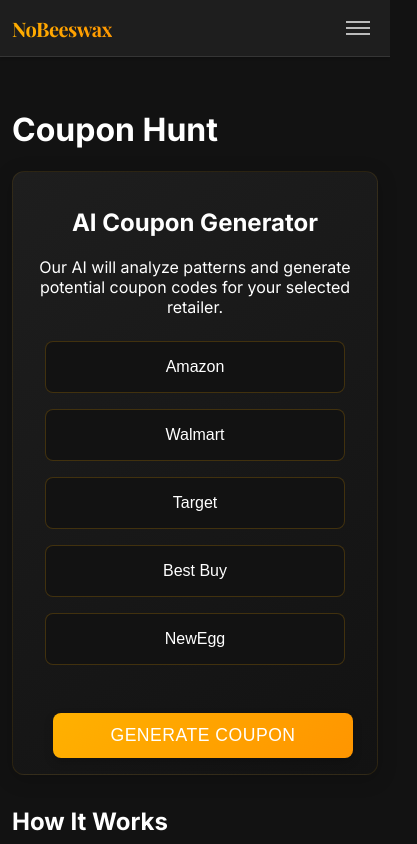
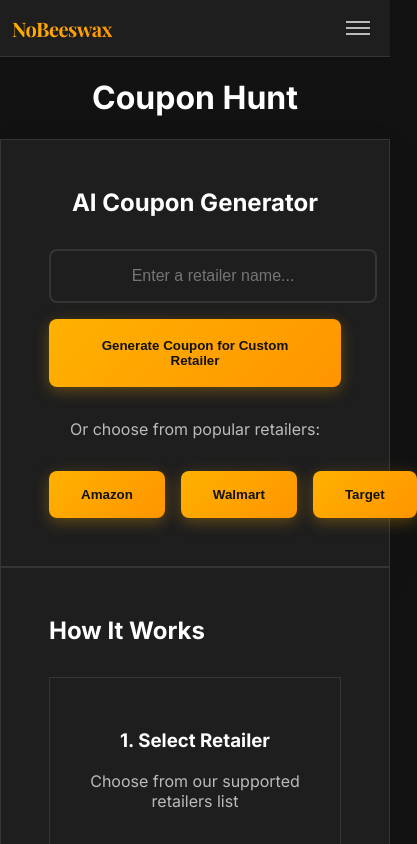
Before and after one commit to tobilobasalawu/NoBeesWax, a React (Vite) app in the folder frontend/: page /hunt in a window 390 px wide. Shown: the top 844 px of the page, 417 px wide, since content can reach past the window. Built offline with nearby package versions, Linux system fonts and the light colour scheme.

Commit message:
Fixed retailer selection bug

```diff
--- a/frontend/src/index.css
+++ b/frontend/src/index.css
@@ -33,13 +33,31 @@
   }
 }
 
+:root {
+  /* Dark theme (default) */
+  --bg-primary: #121212;
+  --text-primary: #ffffff;
+}
+
+/* Light theme */
+body.light-theme {
+  --bg-primary: #f8fafc;
+  --text-primary: #1e293b;
+  --background-dark: #ffffff;
+  --background-light: #f8fafc;
+  --background-lighter: #f1f5f9;
+  --border-color: rgba(0, 0, 0, 0.1);
+  --text-secondary: #64748b;
+}
+
 body {
-  background: var(--background-dark);
+  background: var(--bg-primary);
   color: var(--text-primary);
   font-family: var(--font-primary);
   margin: 0;
   min-height: 100vh;
   overflow-x: hidden;
+  transition: background-color 0.3s ease, color 0.3s ease;
 }
 
 
--- a/frontend/src/pages/CouponHunt.css
+++ b/frontend/src/pages/CouponHunt.css
@@ -1,244 +1,200 @@
-.hunt-container {
-    max-width: 100%;
-    margin: 0;
-    padding: 2rem var(--container-padding);
-    position: relative;
-    animation: fadeIn 0.6s var(--animation-timing) forwards;
+@keyframes fadeIn {
+  from {
+    opacity: 0;
+    transform: translateY(20px);
+  }
+  to {
+    opacity: 1;
+    transform: translateY(0);
+  }
 }
 
-  .generator-card {
-    background: linear-gradient(145deg, var(--background-light), var(--background-dark));
-    border-radius: 0.75rem;
-    box-shadow: 0 4px 20px rgba(0, 0, 0, 0.2);
-    padding: 2rem var(--container-padding);
-    margin-bottom: 2rem;
-    text-align: center;
-    transition: all 0.3s var(--animation-timing);
-    border: 1px solid rgba(255, 177, 0, 0.1);
+/* Theme variables */
+:root {
+  /* Dark theme (default) */
+  --bg-primary: #121212;
+  --bg-card: #1e1e1e;
+  --text-primary: #ffffff;
+  --text-secondary: #a0aec0;
+  --border-color: rgba(255, 255, 255, 0.1);
+  --primary-color: #FFB100;
+  --primary-hover: #FF9500;
+  --gradient-primary: linear-gradient(45deg, #FFB100, #FF9500);
+  --btn-shadow: 0 4px 15px rgba(255, 177, 0, 0.3);
+}
+
+/* Light theme */
+body.light-theme {
+  --bg-primary: #f8fafc;
+  --bg-card: #ffffff;
+  --text-primary: #1e293b;
+  --text-secondary: #4a5568;
+  --border-color: rgba(0, 0, 0, 0.1);
+  --primary-color: #FFB100;
+  --primary-hover: #FF9500;
+  --gradient-primary: linear-gradient(45deg, #FFB100, #FF9500);
+  --btn-shadow: 0 4px 15px rgba(255, 177, 0, 0.3);
+}
+
+/* Card styling */
+.bg-white {
+  background-color: var(--bg-card) !important;
+  border: 1px solid var(--border-color);
+  color: var(--text-primary);
+  padding: 2rem !important;
+  transition: transform 0.3s ease, box-shadow 0.3s ease;
+}
+
+.bg-white:hover {
+  transform: translateY(-4px);
+  box-shadow: 0 10px 30px rgba(0, 0, 0, 0.1);
+}
+
+/* Main generate button styling */
+button.w-full.bg-blue-500 {
+  background: var(--gradient-primary) !important;
+  color: var(--background-dark) !important;
+  box-shadow: var(--btn-shadow);
+  padding: 1.2rem 2rem !important;
+  font-weight: 600;
+  border-radius: 0.5rem;
+  border: none;
+  transition: all 0.3s ease;
+  display: block;
+  margin: 0 auto;
+  max-width: 400px;
   position: relative;
   overflow: hidden;
 }
 
-  .generator-card::before {
-    content: '';
-    position: absolute;
-    top: 0;
-    left: 0;
-    right: 0;
-    bottom: 0;
-    background: radial-gradient(circle at center, rgba(255, 177, 0, 0.1), transparent 70%);
-    opacity: 0;
-    transition: opacity 0.3s var(--animation-timing);
-  }
-
-  .generator-card:hover::before {
-    opacity: 1;
-  }
-
-  .generator-card:hover {
-    transform: translateY(-5px);
-  }
-
-  .retailer-buttons {
-    display: grid;
-    grid-template-columns: repeat(auto-fit, minmax(150px, 1fr));
-    gap: 1rem;
-    margin: 1.5rem auto;
-    max-width: 800px;
-    padding: 0 1rem;
-  }
-
-  .retailer-btn {
-    background: var(--background-dark);
-    color: var(--text-primary);
-    border: 1px solid rgba(255, 177, 0, 0.2);
-    border-radius: 0.5rem;
-    padding: 1rem;
-    font-size: 1rem;
-    cursor: pointer;
-    transition: all 0.3s var(--animation-timing);
-  }
-
-  .retailer-btn:hover {
-    border-color: var(--primary-color);
-    background: var(--background-lighter);
-  }
-
-  .retailer-btn:disabled {
-    opacity: 0.5;
-    cursor: not-allowed;
-  }
-
-  .retailer-select:focus {
-    border-color: var(--primary-color);
-    box-shadow: 0 0 0 2px rgba(255, 177, 0, 0.2);
-    outline: none;
-  }
-
-  .generate-btn {
-    position: relative;
-    display: inline-flex;
-    align-items: center;
-    justify-content: center;
-    gap: 0.5rem;
-    min-width: 180px;
-  }
-
-  .loading-spinner {
-    width: 20px;
-    height: 20px;
-    border: 2px solid rgba(0, 0, 0, 0.3);
-    border-top-color: var(--background-dark);
-    border-radius: 50%;
-    animation: spin 1s linear infinite;
-  }
-
-  @keyframes spin {
-    to { transform: rotate(360deg); }
-  }
-
-  .generating {
-    background: var(--gradient-primary);
-    opacity: 0.8;
-    cursor: not-allowed;
-  }
-
-  .generated-code {
-    margin: 1.5rem var(--container-padding);
-    padding: 1.5rem;
-    background: var(--background-dark);
-    border-radius: 0.5rem;
-    border: 1px solid rgba(255, 177, 0, 0.2);
-    position: relative;
-    overflow: hidden;
-  }
-
-  .generated-code::before {
+button.w-full.bg-blue-500::before {
   content: '';
   position: absolute;
   top: 0;
   left: 0;
   width: 100%;
-    height: 2px;
-    background: var(--gradient-primary);
-    animation: shimmer 2s infinite linear;
+  height: 100%;
+  background: linear-gradient(45deg, transparent, rgba(255, 255, 255, 0.1), transparent);
+  transform: translateX(-100%);
+  transition: transform 0.6s;
 }
 
-  @keyframes shimmer {
-    0% { transform: translateX(-100%); }
-    100% { transform: translateX(100%); }
+button.w-full.bg-blue-500:hover::before {
+  transform: translateX(100%);
 }
 
-  .code-value {
-    font-size: clamp(1.25rem, 5vw, 1.875rem);
-    font-weight: bold;
-    background: var(--gradient-primary);
-    -webkit-background-clip: text;
-    background-clip: text;
-    color: transparent;
-    margin: 1rem 0;
-    word-break: break-all;
-    text-shadow: 0 0 20px rgba(255, 177, 0, 0.3);
+button.w-full.bg-blue-500:hover {
+  transform: translateY(-2px);
+  box-shadow: 0 6px 20px rgba(255, 177, 0, 0.4) !important;
 }
 
-  .generator-card .btn {
-    margin-top: 1.5rem;
-    width: 100%;
-    max-width: 300px;
-    margin-left: auto;
-    margin-right: auto;
-    background: var(--gradient-primary);
-    font-size: 1.1rem;
-    padding: 0.75rem 1.5rem;
-    transition: all 0.3s var(--animation-timing);
+button.w-full.bg-blue-500:active {
+  transform: scale(0.98);
+  box-shadow: 0 2px 10px rgba(255, 177, 0, 0.3) !important;
 }
 
-.generator-card .btn:hover {
-    transform: translateY(-3px);
-    box-shadow: var(--btn-primary-hover-shadow);
+/* Retailer buttons styling */
+.grid button {
+  background: var(--gradient-primary) !important;
+  color: var(--background-dark) !important;
+  padding: 1rem 2rem !important;
+  font-weight: 600;
+  border-radius: 0.5rem;
+  border: none;
+  transition: all 0.2s ease;
+  box-shadow: var(--btn-shadow);
 }
 
-.generator-card .btn:disabled {
-    background: var(--background-lighter);
-    cursor: not-allowed;
-    transform: none;
-    box-shadow: none;
+.grid button:hover {
+  transform: translateY(-2px);
+  box-shadow: 0 6px 20px rgba(255, 177, 0, 0.4) !important;
 }
 
-  .how-it-works {
-    display: grid;
-    gap: 1.5rem;
-    grid-template-columns: 1fr;
-    padding: 0 var(--container-padding);
+.grid button:active {
+  transform: scale(0.98);
+  box-shadow: 0 2px 10px rgba(255, 177, 0, 0.3) !important;
 }
 
-  .step-title {
-    font-weight: 600;
-    margin-bottom: 0.5rem;
+.grid button:disabled {
+  opacity: 0.6;
+  cursor: not-allowed;
+  transform: none !important;
+  box-shadow: none !important;
 }
 
-  .step-description {
-    color: var(--gray-600);
+/* Selected state for retailer buttons */
+.grid button.selected,
+.grid button:focus {
+  background: var(--primary-hover) !important;
+  box-shadow: 0 0 0 3px rgba(255, 177, 0, 0.3) !important;
+  outline: none;
+  transform: none;
 }
 
-  #generateCodeBtn{
-  margin-left: 1rem;
+/* Focus state for main generate button */
+button.w-full.bg-blue-500:focus {
+  outline: none;
+  box-shadow: 0 0 0 3px rgba(255, 177, 0, 0.3) !important;
 }
 
-  @media (min-width: 768px) {
-    .how-it-works {
-      grid-template-columns: repeat(3, 1fr);
-    }
-  }
-
-  @media (max-width: 480px) {
-    .generator-card {
+/* Input container */
+.mb-6 {
+  max-width: 600px;
+  margin: 0 auto;
   padding: 1rem;
 }
 
-    .how-it-works {
-      grid-template-columns: 1fr;
-    }
+/* Input styling */
+input {
+  background-color: var(--bg-card);
+  color: var(--text-primary);
+  border: 2px solid var(--border-color);
+  border-radius: 0.5rem;
+  padding: 1rem !important;
+  width: 100%;
+  font-size: 1rem;
+  text-align: center;
+  margin-bottom: 1rem;
+  transition: all 0.3s ease;
 }
 
-  .copy-button {
-    padding: 0.75rem 1.25rem;
-    border: none;
-    border-radius: 0.5rem;
-    background: var(--gradient-primary);
-    color: var(--background-dark);
-    font-weight: 600;
-    cursor: pointer;
-    transition: all 0.3s var(--animation-timing);
-    margin-top: 1.5rem;
-    box-shadow: 0 2px 10px rgba(255, 177, 0, 0.3);
-    min-width: 160px;
+input:hover {
+  border-color: var(--primary-color);
+  box-shadow: 0 0 0 1px rgba(255, 177, 0, 0.1);
 }
 
-  .copy-button:hover {
-    transform: translateY(-2px);
-    box-shadow: var(--btn-primary-hover-shadow);
+input:focus {
+  border-color: var(--primary-color);
+  box-shadow: 0 0 0 2px rgba(255, 177, 0, 0.2);
+  outline: none;
+  background-color: var(--bg-card);
 }
 
-  .copy-button:active {
-    transform: scale(0.95);
+/* Grid container */
+.grid {
+  max-width: 600px;
+  margin: 0 auto;
+  padding: 1rem;
+  gap: 1rem !important;
+  text-align: center;
 }
 
-  .confetti {
-    position: absolute;
-    top: 50%;
-    left: 50%;
-    transform: translate(-50%, -50%);
-    width: 100vw;
-    height: 100vh;
-    pointer-events: none;
+/* Text colors */
+.text-gray-600 {
+  color: var(--text-secondary) !important;
+  text-align: center;
+  margin: 1rem 0;
 }
 
-  .error-message {
-    color: #ff6b6b;
-    margin: 1rem 0;
-    padding: 0.75rem;
-    border-radius: 0.5rem;
-    background: rgba(255, 107, 107, 0.1);
-    border: 1px solid rgba(255, 107, 107, 0.2);
+/* Loading spinner */
+.animate-spin {
+  border-color: var(--primary-color) !important;
 }
+
+/* Button container */
+.grid-cols-3 {
+  display: grid;
+  grid-template-columns: repeat(3, 1fr);
+  gap: 1rem;
+  padding: 1rem;
+}
--- a/frontend/src/pages/CouponHunt.jsx
+++ b/frontend/src/pages/CouponHunt.jsx
@@ -1,23 +1,19 @@
 import { useState } from 'react';
 import { motion, AnimatePresence } from 'framer-motion';
-import Confetti from 'react-confetti';
-import './CouponHunt.css';
+import "./CouponHunt.css"
 
 export default function CouponHunt() {
-  // State management
-  const [showConfetti, setShowConfetti] = useState(false);
+  const [selectedRetailer, setSelectedRetailer] = useState('');
+  const [isValidating, setIsValidating] = useState(false);
   const [generatedCode, setGeneratedCode] = useState('');
-  const [isValidating, setIsValidating] = useState(false);
   const [error, setError] = useState('');
-  const [selectedRetailer, setSelectedRetailer] = useState('');
 
-  const generateCoupon = async (retailer) => {
-
+  const handleRetailerSelect = async (retailer) => {
+    setSelectedRetailer(retailer);
     setError('');
     setIsValidating(true);
 
     try {
-      console.log('Generating coupon for retailer:', selectedRetailer); // Debug log
       const response = await fetch('http://localhost:5000/generate-coupon', {
         method: 'POST',
         headers: {
@@ -35,8 +31,6 @@ export default function CouponHunt() {
       const data = await response.json();
       if (data.code) {
         setGeneratedCode(data.code);
-        setShowConfetti(true);
-        setTimeout(() => setShowConfetti(false), 3000);
       } else {
         throw new Error('No coupon code received');
       }
@@ -48,181 +42,152 @@ export default function CouponHunt() {
     }
   };
 
-  // Get window dimensions for confetti animation
-  const { innerWidth: width, innerHeight: height } = window;
-
-  console.log('Rendering CouponHunt component'); // Debug log
+  const [customRetailer, setCustomRetailer] = useState('');
+  const retailers = ['Amazon', 'Walmart', 'Target'];
 
   return (
-    <div className="hunt-container">
-      {console.log('CouponHunt container rendered')} {/* Debug log */}
-      {/* Celebration animation when coupon is found */}
-      {showConfetti && <Confetti width={width} height={height} />}
+    <div className="container mx-auto p-6" style={{ maxWidth: '800px', animation: 'fadeIn 0.6s forwards' }}>
+      <motion.h1
+        initial={{ opacity: 0, y: -20 }}
+        animate={{ opacity: 1, y: 0 }}
+        transition={{ duration: 0.6 }}
+        className="text-3xl font-bold mb-8 text-center"
+      >
+        Coupon Hunt
+      </motion.h1>
 
-      <h1>Coupon Hunt</h1>
-
-      {/* Main coupon generator interface */}
       <motion.div
-        className="generator-card"
         initial={{ opacity: 0, y: 20 }}
         animate={{ opacity: 1, y: 0 }}
-        transition={{ duration: 0.6 }}
+        transition={{ duration: 0.6, delay: 0.2 }}
+        className="bg-white rounded-lg shadow-md p-6 mb-8"
       >
-        <motion.h2
-          initial={{ opacity: 0 }}
-          animate={{ opacity: 1 }}
-          transition={{ delay: 0.3 }}
-        >
+        <h2 className="text-2xl font-semibold mb-6 text-center">
           AI Coupon Generator
-        </motion.h2>
-        <motion.p
-          initial={{ opacity: 0 }}
-          animate={{ opacity: 1 }}
-          transition={{ delay: 0.4 }}
-        >
-          Our AI will analyze patterns and generate potential coupon codes for your selected retailer.
-        </motion.p>
+        </h2>
 
-        <motion.div
-          initial={{ opacity: 0 }}
-          animate={{ opacity: 1 }}
-          transition={{ delay: 0.5 }}
-        >
-          <div className="retailer-buttons">
-            <motion.button
-              whileHover={{ scale: 1.05 }}
-              whileTap={{ scale: 0.95 }}
-              className="retailer-btn"
-              onClick={() => generateCoupon('amazon')}
+        <div className="mb-6">
+          <input
+            type="text"
+            placeholder="Enter a retailer name..."
+            value={customRetailer}
+            onChange={(e) => setCustomRetailer(e.target.value)}
+            className="w-full px-4 py-2 mb-4 rounded-lg border border-gray-200 focus:outline-none focus:ring-2 focus:ring-blue-500 focus:ring-opacity-50"
+          />
+          <button
+            onClick={() => handleRetailerSelect(customRetailer)}
+            disabled={isValidating || !customRetailer.trim()}
+            className="w-full bg-blue-500 text-white px-6 py-3 rounded-lg mb-6"
+          >
+            Generate Coupon for {customRetailer || 'Custom Retailer'}
+          </button>
+        </div>
+        <p className="text-gray-600 mb-4">Or choose from popular retailers:</p>
+        <div className="grid grid-cols-3 gap-6 mb-6">
+          {retailers.map((retailer) => (
+            <button
+              key={retailer}
+              onClick={() => handleRetailerSelect(retailer)}
               disabled={isValidating}
+              className={`
+                px-4 py-3 rounded-lg text-sm font-medium
+                transition-all duration-200 ease-in-out
+                ${selectedRetailer === retailer ? 'selected' : ''}
+                ${isValidating ? 'opacity-50 cursor-not-allowed' : 'cursor-pointer'}
+                border border-gray-200
+                focus:outline-none
+              `}
             >
-              Amazon
-            </motion.button>
-            <motion.button
-              whileHover={{ scale: 1.05 }}
-              whileTap={{ scale: 0.95 }}
-              className="retailer-btn"
-              onClick={() => generateCoupon('walmart')}
-              disabled={isValidating}
-            >
-              Walmart
-            </motion.button>
-            <motion.button
-              whileHover={{ scale: 1.05 }}
-              whileTap={{ scale: 0.95 }}
-              className="retailer-btn"
-              onClick={() => generateCoupon('target')}
-              disabled={isValidating}
-            >
-              Target
-            </motion.button>
-            <motion.button
-              whileHover={{ scale: 1.05 }}
-              whileTap={{ scale: 0.95 }}
-              className="retailer-btn"
-              onClick={() => generateCoupon('bestbuy')}
-              disabled={isValidating}
-            >
-              Best Buy
-            </motion.button>
-            <motion.button
-              whileHover={{ scale: 1.05 }}
-              whileTap={{ scale: 0.95 }}
-              className="retailer-btn"
-              onClick={() => generateCoupon('newegg')}
-              disabled={isValidating}
-            >
-              NewEgg
-            </motion.button>
+              {retailer}
+            </button>
+          ))}
+        </div>
+
+        {error && (
+          <div className="bg-red-50 text-red-600 p-4 rounded-lg mb-6">
+            {error}
           </div>
-        </motion.div>
+        )}
 
-        <AnimatePresence>
-          {error && (
-            <motion.p
-              className="error-message"
-              initial={{ opacity: 0, height: 0 }}
-              animate={{ opacity: 1, height: 'auto' }}
-              exit={{ opacity: 0, height: 0 }}
-            >
-              {error}
-            </motion.p>
-          )}
-        </AnimatePresence>
+        {isValidating && (
+          <div className="flex items-center justify-center space-x-2 mb-6">
+            <div className="w-4 h-4 border-2 border-blue-500 border-t-transparent rounded-full animate-spin" />
+            <span className="text-gray-600">Generating code...</span>
+          </div>
+        )}
 
-        <motion.button
-          whileHover={{ scale: 1.05 }}
-          whileTap={{ scale: 0.95 }}
-          className={`btn generate-btn ${isValidating ? 'generating' : ''}`}
-          onClick={generateCoupon}
-          disabled={isValidating}
-          id='generateCodeBtn'
-          initial={{ opacity: 0 }}
-          animate={{ opacity: 1 }}
-          transition={{ delay: 0.6 }}
-        >
-          <span className="btn-text">
-            {isValidating ? 'Generating...' : 'Generate Coupon'}
-          </span>
-          {isValidating && <div className="loading-spinner"></div>}
-        </motion.button>
-
-        {/* Display generated coupon code */}
-        <AnimatePresence mode="wait">
-          {generatedCode && (
-            <motion.div
-              initial={{ opacity: 0, y: 20 }}
-              animate={{ opacity: 1, y: 0 }}
-              exit={{ opacity: 0, y: -20 }}
-              className="generated-code"
-            >
-              <h3>Generated Coupon Code:</h3>
-              <motion.p
-                className="code-value"
-                initial={{ scale: 0.8 }}
-                animate={{ scale: 1 }}
-                transition={{ type: "spring", stiffness: 200 }}
-              >
+        {generatedCode && (
+          <div className="bg-gray-50 rounded-lg p-6">
+            <div className="text-center mb-6">
+              <h3 className="text-lg font-semibold mb-2">Generated Coupon Code:</h3>
+              <p className="text-3xl font-bold text-blue-600 mb-2">
                 {generatedCode}
-              </motion.p>
-              <motion.button
-                className="copy-button"
-                whileHover={{ scale: 1.05 }}
-                whileTap={{ scale: 0.95 }}
-                onClick={(e) => {
+              </p>
+              <button
+                onClick={() => {
                   navigator.clipboard.writeText(generatedCode);
-                  const btn = e.target;
-                  btn.textContent = 'Copied!';
-                  setTimeout(() => {
-                    btn.textContent = 'Copy to Clipboard';
-                  }, 2000);
+                  const btn = document.activeElement;
+                  if (btn) {
+                    btn.textContent = 'Copied!';
+                    setTimeout(() => {
+                      btn.textContent = 'Copy to Clipboard';
+                    }, 2000);
+                  }
                 }}
+                className="bg-blue-500 text-white px-6 py-2 rounded-lg hover:bg-blue-600
+                  transition-colors duration-200 focus:outline-none focus:ring-2
+                  focus:ring-blue-500 focus:ring-opacity-50"
               >
                 Copy to Clipboard
-              </motion.button>
-            </motion.div>
-          )}
-        </AnimatePresence>
+              </button>
+            </div>
+
+            <div className="border-t border-gray-200 pt-4">
+              <h4 className="font-semibold mb-2">Description:</h4>
+              <p className="text-gray-600 mb-4">
+                {selectedRetailer === 'Target'
+                  ? 'Up to 20% off on select items, plus free shipping on orders over $35.'
+                  : `Special discount for ${selectedRetailer} purchases.`}
+              </p>
+
+              <h4 className="font-semibold mb-2">Details:</h4>
+              <ul className="text-gray-600 list-disc pl-5 space-y-2">
+                <li>Valid online and in stores (where applicable)</li>
+                <li>Cannot be combined with other offers</li>
+                <li>Some exclusions may apply</li>
+                <li>Limited time offer</li>
+              </ul>
+
+              <p className="text-sm text-gray-500 mt-4 italic">
+                * Exact savings may vary. Check retailer's website for full terms and conditions.
+              </p>
+            </div>
+          </div>
+        )}
       </motion.div>
 
-      {/* How it works section */}
-      <div className="card">
-        <h2>How It Works</h2>
-        <div className="how-it-works">
-          <div>
-            <h3 className="step-title">1. Select Retailer</h3>
-            <p className="step-description">Choose from our supported retailers list</p>
+      <motion.div
+        initial={{ opacity: 0, y: 20 }}
+        animate={{ opacity: 1, y: 0 }}
+        transition={{ duration: 0.6, delay: 0.4 }}
+        className="bg-white rounded-lg shadow-md p-6"
+      >
+        <h2 className="text-2xl font-semibold mb-6">How It Works</h2>
+        <div className="grid md:grid-cols-3 gap-6">
+          <div className="bg-white rounded-lg shadow-md p-6">
+            <h3 className="text-lg font-semibold mb-2 text-center">1. Select Retailer</h3>
+            <p className="text-gray-600 text-center">Choose from our supported retailers list</p>
           </div>
-          <div>
-            <h3 className="step-title">2. Generate Code</h3>
-            <p className="step-description">Our AI predicts potential valid codes</p>
+          <div className="bg-white rounded-lg shadow-md p-6">
+            <h3 className="text-lg font-semibold mb-2 text-center">2. Generate Code</h3>
+            <p className="text-gray-600 text-center">Our AI predicts potential valid codes</p>
           </div>
-          <div>
-            <h3 className="step-title">3. Validate & Save</h3>
-            <p className="step-description">We'll verify the code works instantly</p>
+          <div className="bg-white rounded-lg shadow-md p-6">
+            <h3 className="text-lg font-semibold mb-2 text-center">3. Validate & Save</h3>
+            <p className="text-gray-600 text-center">We'll verify the code works instantly</p>
           </div>
         </div>
-      </div>
+      </motion.div>
     </div>
   );
 }
```
Also changed, not shown: frontend/src/components/Navbar.css (+14 -0 lines), frontend/src/components/Navbar.jsx (+28 -19 lines), frontend/src/pages/Dashboard.css (+6 -6 lines), frontend/src/pages/Leaderboard.css (+6 -6 lines), 2 other files (tests, documents, lock files or other folders). Lines whose indentation alone changed are shown as unchanged.
